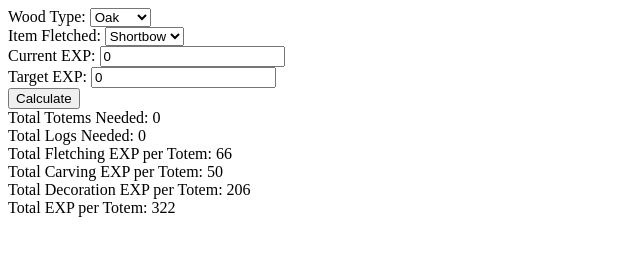
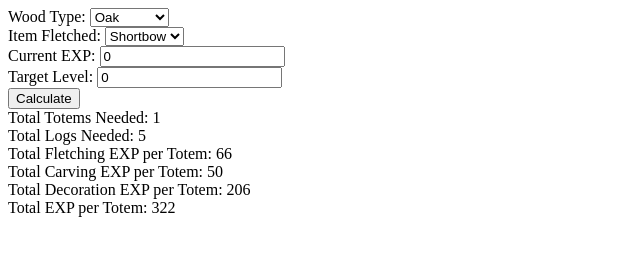
Before and after one commit to KVINTH/vale-totems-calc, a plain HTML site: page index.html in a window 1280 px wide. Both pictures are taken after a click on the button "Calculate". Shown: the full height of the page, 0-640 px from the left. Drawn offline with Linux system fonts and the light colour scheme.

Commit message:
Adds redwood fletching and level-based target
Implements redwood fletching calculations and updates
the target from EXP to target level.

This change adds Redwood as a wood type, including its
associated item (Hiking Staff) and experience values.
Also, changes the target input from target EXP to target
level, using a lookup table for level-based EXP calculations.

```diff
--- a/index.html
+++ b/index.html
@@ -14,6 +14,7 @@
             <option value="maple">Maple</option>
             <option value="yew">Yew</option>
             <option value="magic">Magic</option>
+            <option value="redwood">Redwood</option>
         </select>
     </div>
 
@@ -26,11 +27,11 @@
     </div>
 
     <div>
-    Current EXP: <input type="number" id="currentExp" value="0">
+        Current EXP: <input type="number" id="currentExp" value="0">
     </div>
 
     <div>
-        Target EXP: <input type="number" id="targetExp" value="0">
+        Target Level: <input type="number" id="targetLevel" value="0">
     </div>
 
     <button id="calculateBtn">Calculate</button>
@@ -68,18 +69,35 @@ let xpGain = {
         longbow: 91.5,
         carving: 156,
         decoration: 620
+    },
+    redwood: {
+        hikingstaff: 10.5,
+        carving: 222,
+        decoration: 725
     }
 };
 
-let currentExpInput = document.getElementById('currentExp');
-let targetExpInput = document.getElementById('targetExp');
+const currentExpInput = document.getElementById('currentExp');
+const targetLevelInput = document.getElementById('targetLevel');
+const calculateBtn = document.getElementById('calculateBtn');
+const woodTypeSelect = document.getElementById('woodType');
+const itemFletchedSelect = document.getElementById('itemFletched');
+const levelExp = [0, 83, 174, 276, 388, 512, 650, 801, 969, 1154, 1358, 1584, 1833, 2107, 2411, 2746, 3115, 3523, 3973, 4470, 5018, 5624, 6291, 7028, 7842, 8740, 9730, 10824, 12031, 13363, 14833, 16456, 18247, 20224, 22406, 24815, 27473, 30408, 33648, 37224, 41171, 45529, 50339, 55649, 61512, 67983, 75127, 83014, 91721, 101333, 111945, 123660, 136594, 150872, 166636, 184040, 203254, 224466, 247886, 273742, 302288, 333804, 368599, 407015, 449428, 496254, 547953, 605032, 668051, 737627, 814445, 899257, 992895, 1096278, 1210421, 1336443, 1475581, 1629200, 1798808, 1986068, 2192818, 2421087, 2673114, 2951373, 3258594, 3597792, 3972294, 4385776, 4842295, 5346332, 5902831, 6517253, 7195629, 7944614, 8771558, 9684577, 10692629, 11805606, 13034431];
 
-let calculateBtn = document.getElementById('calculateBtn');
+
+
 calculateBtn.addEventListener('click', calculate);
+woodTypeSelect.addEventListener('change', function() {
+    if (woodTypeSelect.value === 'redwood') {
+        itemFletchedSelect.innerHTML = '<option value="hikingstaff">Hiking Staff</option>';
+    } else {
+        itemFletchedSelect.innerHTML = '<option value="shortbow">Shortbow</option><option value="longbow">Longbow</option>';
+    }
+});
 
 function calculate() {
-    let woodType = document.getElementById('woodType').value;
-    let itemFletched = document.getElementById('itemFletched').value;
+    let woodType = woodTypeSelect.value;
+    let itemFletched = itemFletchedSelect.value;
 
     let fletchExp = xpGain[woodType][itemFletched] * 4;
     let carvingExp = xpGain[woodType].carving * 4;
@@ -87,13 +105,14 @@ function calculate() {
 
     let totalExpPerTotem = fletchExp + carvingExp + decorationExp;
 
-    let expRemaining = parseInt(targetExpInput.value) - parseInt(currentExpInput.value);
+    let targetExp = levelExp[parseInt(targetLevelInput.value) + 1];
+    let expRemaining = targetExp - parseInt(currentExpInput.value);
 
     let totalTotems = Math.ceil(expRemaining / totalExpPerTotem);
-
     let totalLogs = totalTotems * 5; // 5 logs per totem, 4 for fletching, 1 for totem
 
     let resultsDiv = document.getElementById('results');
+
     resultsDiv.innerHTML = `
         Total Totems Needed: ${totalTotems} <br>
         Total Logs Needed: ${totalLogs} <br>
```
